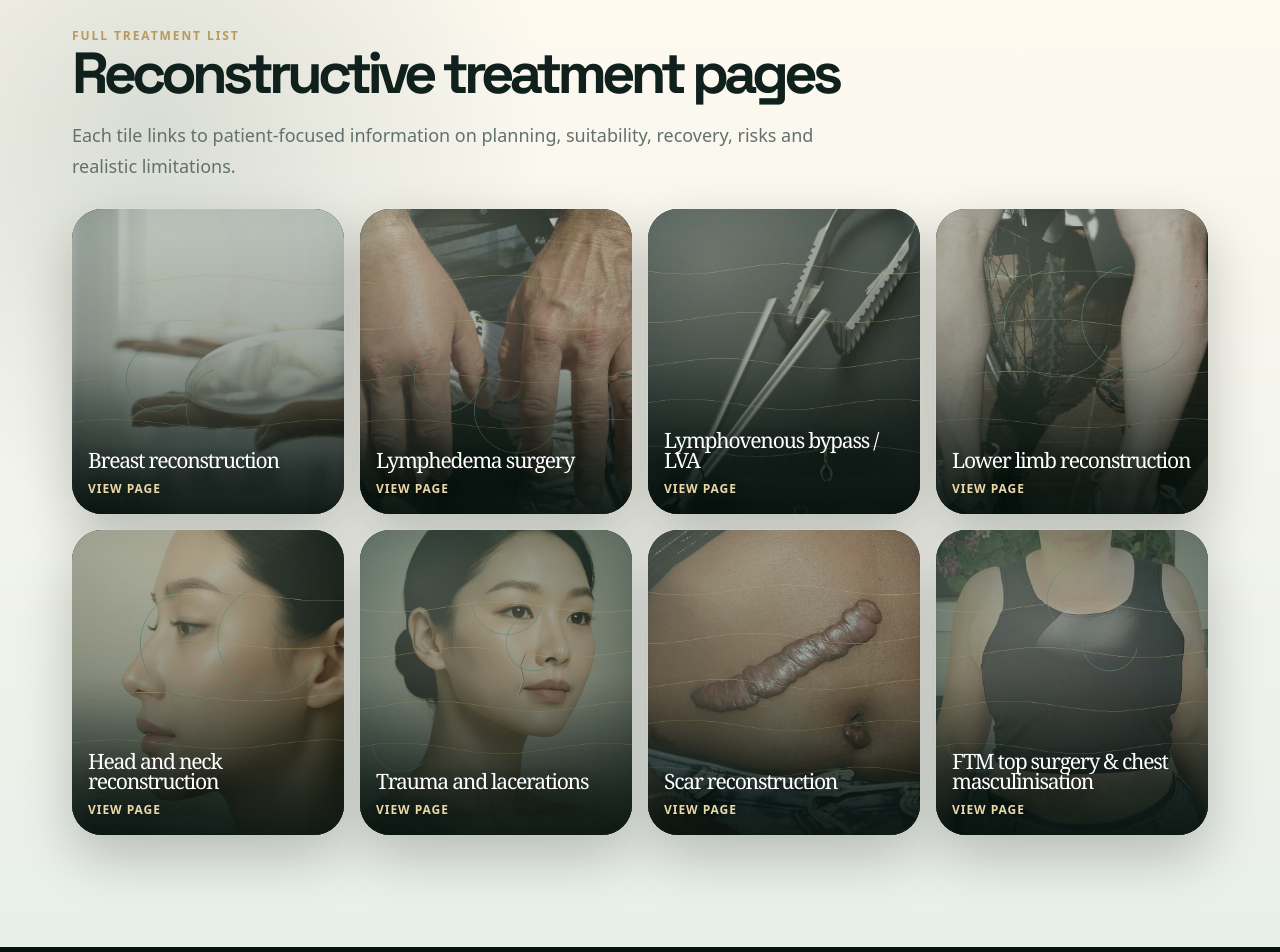
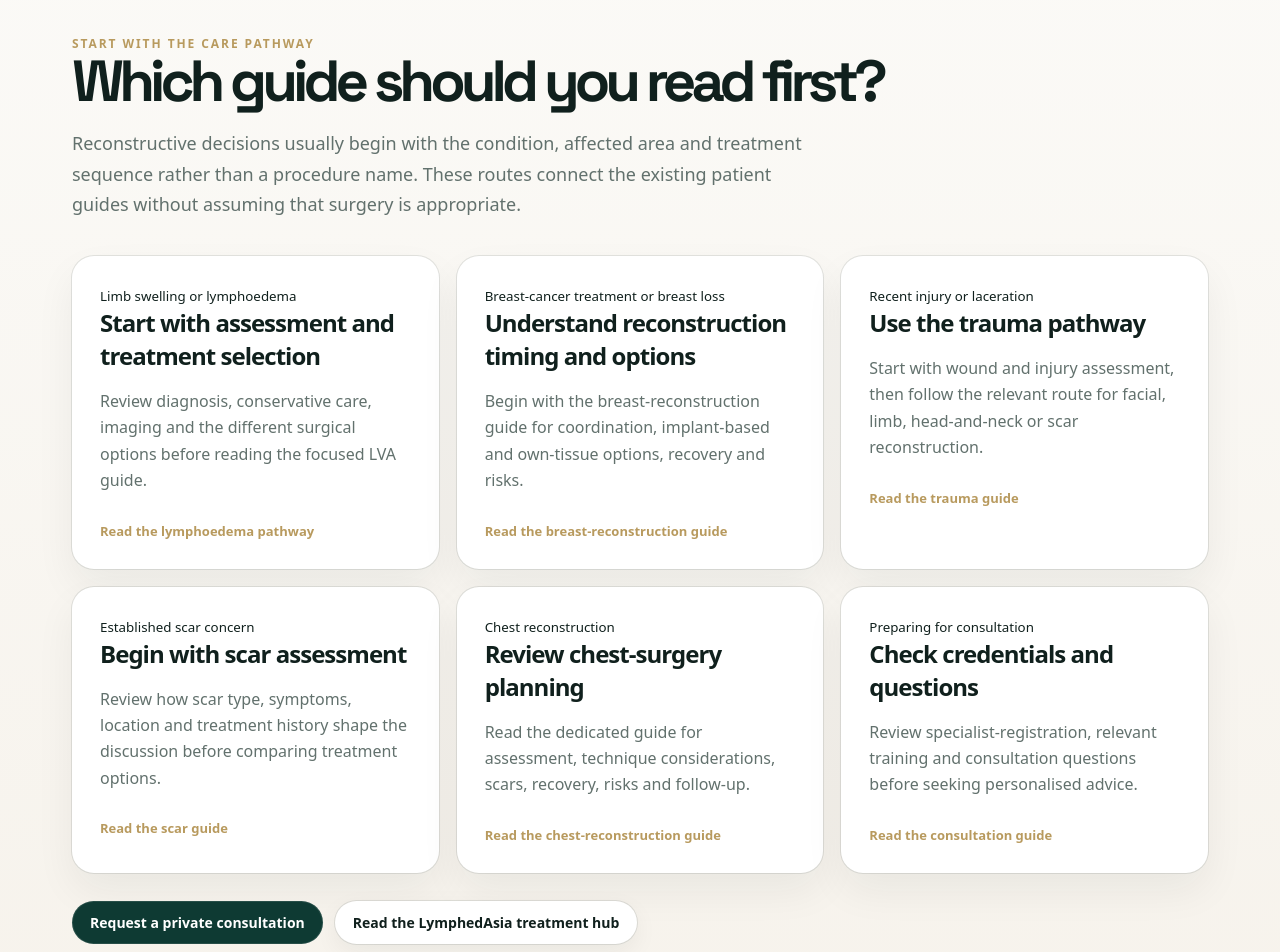
Before and after one commit to zatyrical/plasticwebsite, a Next.js app: page /reconstructive-surgery in a window 1280 px wide. Shown: the part 620-1572 px from the top of the page. Built offline with nearby package versions, Linux system fonts and the light colour scheme.

Commit message:
Improve treatment hub pathways (app/reconstructive-surgery/page.tsx)

```diff
--- a/app/reconstructive-surgery/page.tsx
+++ b/app/reconstructive-surgery/page.tsx
@@ -31,17 +31,31 @@ export const metadata: Metadata = {
 
 const jsonLd = {
   '@context': 'https://schema.org',
+  '@graph': [
+    {
       '@type': 'CollectionPage',
       '@id': 'https://www.drjeremysun.com/reconstructive-surgery#webpage',
       url: 'https://www.drjeremysun.com/reconstructive-surgery',
       name: 'Reconstructive Surgery Treatments in Singapore',
       description: metadata.description,
       inLanguage: 'en-SG',
+      dateModified: '2026-10-13',
+      breadcrumb: { '@id': 'https://www.drjeremysun.com/reconstructive-surgery#breadcrumb' },
       mainEntity: reconstructiveTreatments.map((treatment) => ({
         '@type': 'MedicalWebPage',
         name: treatment.title,
         url: `https://www.drjeremysun.com${treatment.href}`
       }))
+    },
+    {
+      '@type': 'BreadcrumbList',
+      '@id': 'https://www.drjeremysun.com/reconstructive-surgery#breadcrumb',
+      itemListElement: [
+        { '@type': 'ListItem', position: 1, name: 'Home', item: 'https://www.drjeremysun.com/' },
+        { '@type': 'ListItem', position: 2, name: 'Reconstructive surgery', item: 'https://www.drjeremysun.com/reconstructive-surgery' }
+      ]
+    }
+  ]
 };
 
 export default function ReconstructiveSurgeryPage() {
@@ -68,6 +82,27 @@ export default function ReconstructiveSurgeryPage() {
         </div>
       </section>
 
+      <section className="section treatment-pathway-section">
+        <div className="container">
+          <div className="eyebrow">Start with the care pathway</div>
+          <h2>Which guide should you read first?</h2>
+          <p className="section-intro">Reconstructive decisions usually begin with the condition, affected area and treatment sequence rather than a procedure name. These routes connect the existing patient guides without assuming that surgery is appropriate.</p>
+          <div className="grid-3">
+            <a className="card linked-card" href="/lymphedema-surgery-singapore"><small>Limb swelling or lymphoedema</small><h3>Start with assessment and treatment selection</h3><p>Review diagnosis, conservative care, imaging and the different surgical options before reading the focused LVA guide.</p><span>Read the lymphoedema pathway</span></a>
+            <a className="card linked-card" href="/breast-reconstruction-singapore"><small>Breast-cancer treatment or breast loss</small><h3>Understand reconstruction timing and options</h3><p>Begin with the breast-reconstruction guide for coordination, implant-based and own-tissue options, recovery and risks.</p><span>Read the breast-reconstruction guide</span></a>
+            <a className="card linked-card" href="/trauma-lacerations-singapore"><small>Recent injury or laceration</small><h3>Use the trauma pathway</h3><p>Start with wound and injury assessment, then follow the relevant route for facial, limb, head-and-neck or scar reconstruction.</p><span>Read the trauma guide</span></a>
+            <a className="card linked-card" href="/scar-reconstruction-singapore#assessment"><small>Established scar concern</small><h3>Begin with scar assessment</h3><p>Review how scar type, symptoms, location and treatment history shape the discussion before comparing treatment options.</p><span>Read the scar guide</span></a>
+            <a className="card linked-card" href="/ftm-top-surgery-singapore"><small>Chest reconstruction</small><h3>Review chest-surgery planning</h3><p>Read the dedicated guide for assessment, technique considerations, scars, recovery, risks and follow-up.</p><span>Read the chest-reconstruction guide</span></a>
+            <a className="card linked-card" href="/plastic-surgeon-singapore#consultation"><small>Preparing for consultation</small><h3>Check credentials and questions</h3><p>Review specialist-registration, relevant training and consultation questions before seeking personalised advice.</p><span>Read the consultation guide</span></a>
+          </div>
+          <div className="section-actions">
+            <a className="btn btn-primary" href="/#contact">Request a private consultation</a>
+            <a className="btn btn-ghost" href="https://lymphedasia.com/lymphedema-treatment/">Read the LymphedAsia treatment hub</a>
+          </div>
+          <p className="hub-location-note">Private consultation enquiries are handled through Astrid Plastic Surgery at Paragon Medical, 290 Orchard Road, #09-01/02, Singapore 238859.</p>
+        </div>
+      </section>
+
       <section className="section segment-reconstructive treatment-listing-section">
         <div className="container">
           <div className="eyebrow">Full treatment list</div>
```
Lines whose indentation alone changed are shown as unchanged.
